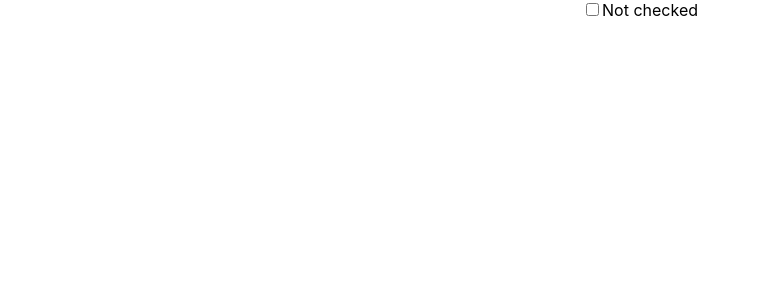
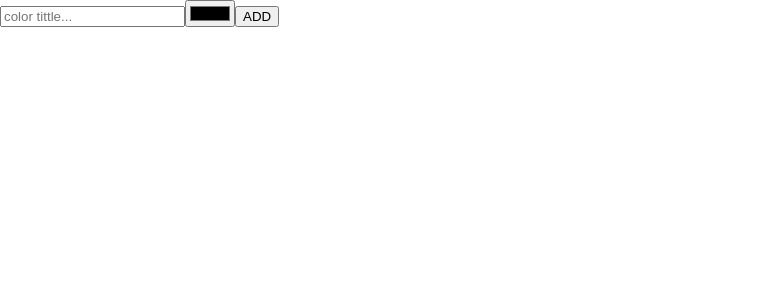
Before and after one commit to FernandoStark18/React.js-Essential-Training, a React (Create React App) app in the folder 8.- Generating a project with Create React App/react-app/: page / in a window 1280 px wide. Shown: the top 300 px of the page, without its empty margins (0-760 px from the left). Built offline with nearby package versions, Linux system fonts and the light colour scheme.

Commit message:
Working with uncontrolled components

```diff
--- a/8.- Generating a project with Create React App/react-app/src/App.js
+++ b/8.- Generating a project with Create React App/react-app/src/App.js
@@ -1,13 +1,23 @@
 import "./App.css";
-import { useReducer } from "react";
+import { useRef } from "react";
 
-function App({ library }) {
-  const [checked, setChecked] = useReducer((checked) => !checked, false);
+function App() {
+  const txtTitle = useRef();
+  const hexColor = useRef();
+  const submit = (e) => {
+    e.preventDefault();
+    const title = txtTitle.current.value;
+    const color = hexColor.current.value;
+    alert(`${title}, ${color}`);
+    txtTitle.current.value = "";
+    hexColor.current.value = "";
+  };
   return (
-    <div className="App">
-      <input type="checkbox" value={checked} onChange={setChecked}></input>
-      <label>{checked ? "Checked" : "Not checked"}</label>
-    </div>
+    <form onSubmit={submit}>
+      <input ref={txtTitle} type="text" placeholder="color tittle..."></input>
+      <input ref={hexColor} type="color"></input>
+      <button>ADD</button>
+    </form>
   );
 }
 
```
